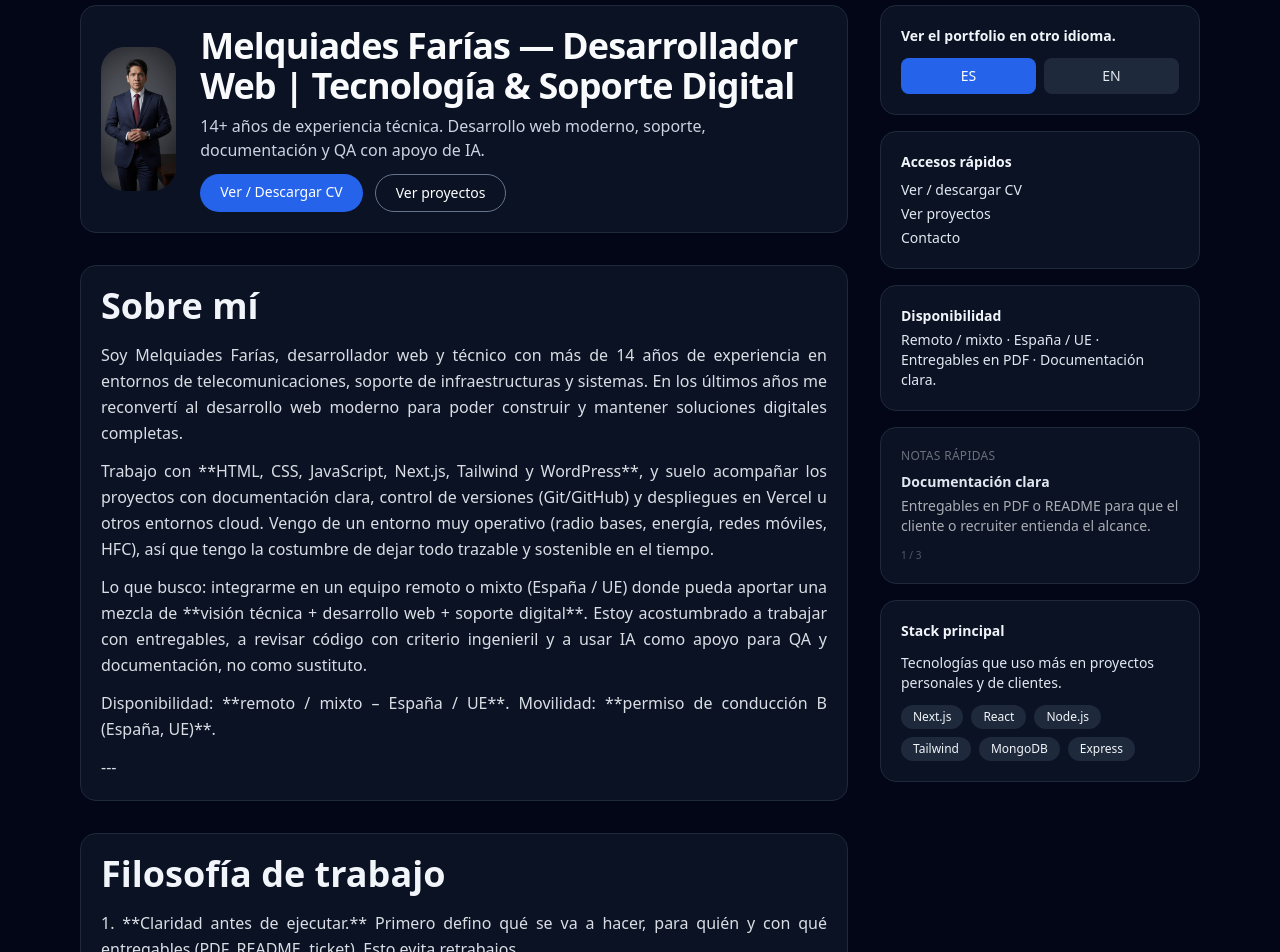
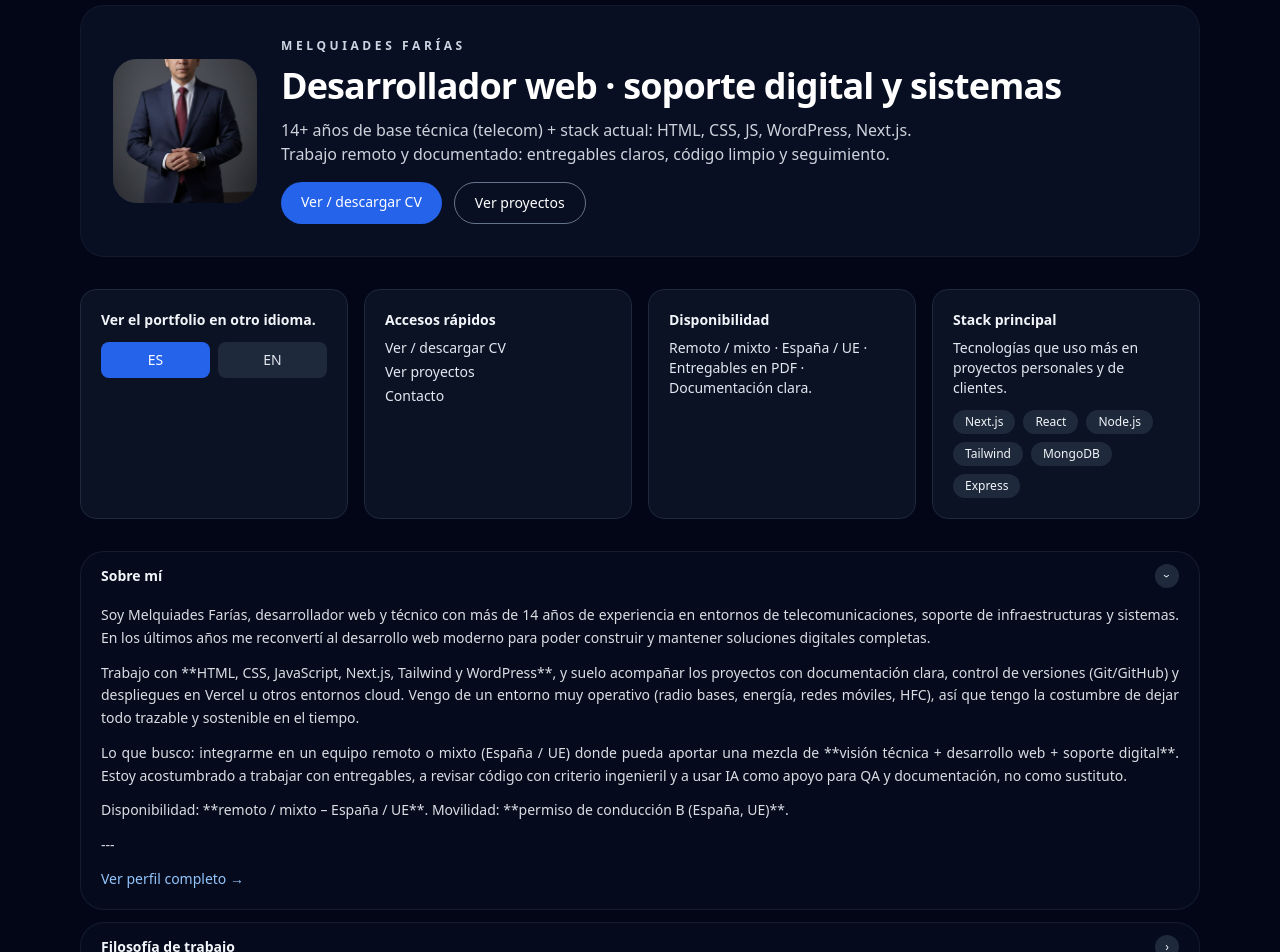
Before and after one commit to Remotas/remotas-portfolio, a Next.js app: page / in a window 1280 px wide. Shown: the part 100-1052 px from the top of the page. Built offline with nearby package versions, Linux system fonts and the light colour scheme.

Commit message:
feat(home): add accordion sections to landing

```diff
--- a/app/page.tsx
+++ b/app/page.tsx
@@ -1,26 +1,23 @@
 // app/page.tsx
-import Image from "next/image";
-import Section from "@/components/Section";
-import SkillGrid from "@/components/SkillGrid";
-import RotatingInfo from "@/components/RotatingInfo";
-import AboutCarousel from "@/components/AboutCarousel";
-import { themeTokens } from "@/theme/tokens";
 import fs from "node:fs";
 import path from "node:path";
 import YAML from "yaml";
+import Hero from "@/components/Hero";
+import SkillGrid from "@/components/SkillGrid";
+import RotatingInfo from "@/components/RotatingInfo";
+import HomeAccordion from "@/components/HomeAccordion";
+import { themeTokens } from "@/theme/tokens";
 
 export const metadata = {
   title: "Inicio",
   description:
-    "Presentación, sobre mí, filosofía de trabajo y habilidades de Melquiades Farías. Portfolio bilingüe con acceso rápido a proyectos, certificaciones y contacto.",
+    "Presentación de Melquiades Farías (Remotas Work): hero, accesos rápidos y contenido en acordeones. Portfolio bilingüe.",
   alternates: {
     canonical: "/",
   },
 };
 
-// ────────────────────────────────────────────
-// helpers para leer markdown con dos idiomas
-// ────────────────────────────────────────────
+// helpers markdown
 function removeFrontmatter(md: string) {
   if (md.startsWith("---")) {
     const end = md.indexOf("---", 3);
@@ -33,8 +30,6 @@ function removeFrontmatter(md: string) {
 
 function getMdByLang(md: string, lang: "es" | "en") {
   const clean = removeFrontmatter(md);
-
-  // tus .md tenían los marcadores ## ES / ## EN
   const markerEs = "## ES";
   const markerEn = "## EN";
 
@@ -53,7 +48,6 @@ function getMdByLang(md: string, lang: "es" | "en") {
   return finalText;
 }
 
-// para justificar párrafos cuando haga falta
 function renderParagraphs(md: string) {
   return md
     .split(/\n\s*\n/)
@@ -68,19 +62,15 @@ function renderParagraphs(md: string) {
     ));
 }
 
-// ────────────────────────────────────────────
-// Página (SERVER COMPONENT)
-// ────────────────────────────────────────────
 export default async function Home({
   searchParams,
 }: {
-  // Next 15 lo pasa como promesa
   searchParams: Promise<{ lang?: string }>;
 }) {
   const params = await searchParams;
-  const lang = params?.lang === "en" ? "en" : "es";
+  const lang: "es" | "en" = params?.lang === "en" ? "en" : "es";
 
-  // leemos los .md y el yaml
+  // leer contenido
   const contentDir = path.join(process.cwd(), "content");
   const aboutRaw = fs.readFileSync(path.join(contentDir, "about.md"), "utf8");
   const philosophyRaw = fs.readFileSync(
@@ -93,22 +83,12 @@ export default async function Home({
   );
   const skills = YAML.parse(skillsRaw) as Record<string, string[]>;
 
-  // aunque ahora no los pintemos como secciones separadas,
-  // los dejo procesados por si luego quieres usarlos en otro lado
   const aboutMd = getMdByLang(aboutRaw, lang);
   const philosophyMd = getMdByLang(philosophyRaw, lang);
 
-  // textos fijos
+  // textos UI
   const ui = {
     es: {
-      title:
-        "Melquiades Farías — Desarrollador Web | Tecnología & Soporte Digital",
-      subtitle:
-        "14+ años de experiencia técnica. Desarrollo web moderno, soporte, documentación y QA con apoyo de IA.",
-      viewCv: "Ver / Descargar CV",
-      viewProjects: "Ver proyectos",
-      skillsTitle: "Habilidades",
-      sidebar: {
       langTitle: "Ver el portfolio en otro idioma.",
       quickTitle: "Accesos rápidos",
       quickCv: "Ver / descargar CV",
@@ -120,16 +100,12 @@ export default async function Home({
       stackTitle: "Stack principal",
       stackDesc:
         "Tecnologías que uso más en proyectos personales y de clientes.",
-      },
+      aboutTitle: "Sobre mí",
+      philosophyTitle: "Filosofía de trabajo",
+      skillsTitle: "Habilidades",
+      notesTitle: "Notas rápidas",
     },
     en: {
-      title: "Melquiades Farías — Web Developer | Technology & Digital Support",
-      subtitle:
-        "14+ years of technical experience. Modern web development, support, documentation and AI-assisted QA.",
-      viewCv: "View / Download CV",
-      viewProjects: "View projects",
-      skillsTitle: "Skills",
-      sidebar: {
       langTitle: "View this portfolio in another language.",
       quickTitle: "Quick links",
       quickCv: "View / download CV",
@@ -140,15 +116,16 @@ export default async function Home({
         "Remote / hybrid · Spain / EU · PDF deliverables · Clear documentation.",
       stackTitle: "Main stack",
       stackDesc: "Technologies I use most in personal and client projects.",
-      },
+      aboutTitle: "About me",
+      philosophyTitle: "Work philosophy",
+      skillsTitle: "Skills",
+      notesTitle: "Quick notes",
     },
   }[lang];
 
-  // helper para mantener ?lang=en en los enlaces
   const withLang = (p: string) => (lang === "en" ? `${p}?lang=en` : p);
 
-  // para reutilizar el mismo estilo de tarjeta en la columna derecha
-  const cardContainer = [
+  const card = [
     themeTokens.cardRadius,
     themeTokens.cardBorder,
     themeTokens.cardBg,
@@ -157,80 +134,16 @@ export default async function Home({
 
   return (
     <main className={`min-h-screen ${themeTokens.backgroundBase} pb-12`}>
-      {/* hero */}
-      <div className="mx-auto max-w-6xl px-4 pt-8">
-        {/* layout de 2 columnas */}
-        <div className="grid gap-8 lg:grid-cols-[minmax(0,1fr)_320px]">
-          {/* columna izquierda */}
-          <div className="space-y-8">
-            <header
-              className={`${cardContainer} flex flex-col gap-6 lg:flex-row lg:items-center`}
-            >
-              <div className="relative h-32 w-32 md:h-36 md:w-36 rounded-3xl overflow-hidden bg-slate-800">
-                <Image
-                  src="/avatar.jpg"
-                  alt="Melquiades Farías"
-                  fill
-                  className="object-cover"
-                  sizes="(max-width: 768px) 128px, 144px"
-                />
-              </div>
-              <div className="space-y-2">
-                <h1 className="text-3xl md:text-4xl font-bold tracking-tight text-slate-50">
-                  {ui.title}
-                </h1>
-                <p className="text-slate-300 max-w-xl">{ui.subtitle}</p>
-                <div className="flex flex-wrap gap-3 pt-1">
-                  <a
-                    href={withLang("/cv")}
-                    className="rounded-full bg-blue-600 px-5 py-2 text-sm font-medium text-white hover:bg-blue-500 transition"
-                  >
-                    {ui.viewCv}
-                  </a>
-                  <a
-                    href={withLang("/projects")}
-                    className="rounded-full border border-slate-500 px-5 py-2 text-sm font-medium text-white hover:bg-slate-800 transition"
-                  >
-                    {ui.viewProjects}
-                  </a>
-                </div>
-              </div>
-            </header>
+      <div className="mx-auto max-w-6xl px-4 pt-8 space-y-8">
+        {/* HERO (ya está con tu foto y textos nuevos) */}
+        <Hero lang={lang} />
 
-            {/* sobre mí + filosofía en forma de secciones */}
-            <Section
-              id="about"
-              title={lang === "en" ? "About me" : "Sobre mí"}
-              headingLevel="h2"
-            >
-              <div className="space-y-3 leading-relaxed text-slate-200">
-                {renderParagraphs(aboutMd)}
-              </div>
-            </Section>
-
-            <Section
-              id="philosophy"
-              title={lang === "en" ? "Work philosophy" : "Filosofía de trabajo"}
-              headingLevel="h2"
-            >
-              <div className="space-y-3 leading-relaxed text-slate-200">
-                {renderParagraphs(philosophyMd)}
-              </div>
-            </Section>
-
-            <Section id="skills" title={ui.skillsTitle} headingLevel="h2">
-              <SkillGrid skills={skills} />
-            </Section>
-          </div>
-
-          {/* columna derecha */}
-          <aside className="space-y-4">
-            {/* selector de idioma */}
-            <div className={cardContainer}>
-              <h2
-                className={`text-sm font-semibold ${themeTokens.headingColor}`}
-              >
-                {ui.sidebar.langTitle}
+        {/* fila de tarjetas */}
+        <div className="grid gap-4 md:grid-cols-2 xl:grid-cols-4">
+          {/* idioma */}
+          <div className={card}>
+            <h2 className="text-sm font-semibold text-slate-100">
+              {ui.langTitle}
             </h2>
             <div className="mt-3 flex gap-2">
               <a
@@ -257,79 +170,121 @@ export default async function Home({
           </div>
 
           {/* accesos rápidos */}
-            <div className={`${cardContainer} space-y-2`}>
-              <h2
-                className={`text-sm font-semibold ${themeTokens.headingColor}`}
-              >
-                {ui.sidebar.quickTitle}
+          <div className={card}>
+            <h2 className="text-sm font-semibold text-slate-100">
+              {ui.quickTitle}
             </h2>
-              <ul className="space-y-1 text-sm text-slate-200">
+            <ul className="mt-2 space-y-1 text-sm text-slate-200">
               <li>
                 <a href={withLang("/cv")} className="hover:text-white">
-                    {ui.sidebar.quickCv}
+                  {ui.quickCv}
                 </a>
               </li>
               <li>
                 <a href={withLang("/projects")} className="hover:text-white">
-                    {ui.sidebar.quickProjects}
+                  {ui.quickProjects}
                 </a>
               </li>
               <li>
                 <a href={withLang("/contact")} className="hover:text-white">
-                    {ui.sidebar.quickContact}
+                  {ui.quickContact}
                 </a>
               </li>
             </ul>
           </div>
 
           {/* disponibilidad */}
-            <div
-              className={`${cardContainer} space-y-1 text-sm text-slate-200`}
-            >
-              <h2
-                className={`text-sm font-semibold ${themeTokens.headingColor}`}
-              >
-                {ui.sidebar.availabilityTitle}
+          <div className={card}>
+            <h2 className="text-sm font-semibold text-slate-100">
+              {ui.availabilityTitle}
             </h2>
-              <p>{ui.sidebar.availabilityText}</p>
+            <p className="mt-2 text-sm text-slate-200">
+              {ui.availabilityText}
+            </p>
           </div>
 
-            {/* tarjetas que rotan */}
-            <RotatingInfo lang={lang} />
-
           {/* stack principal */}
-            <div className={`${cardContainer} space-y-3`}>
-              <h2
-                className={`text-sm font-semibold ${themeTokens.headingColor}`}
-              >
-                {ui.sidebar.stackTitle}
+          <div className={card}>
+            <h2 className="text-sm font-semibold text-slate-100">
+              {ui.stackTitle}
             </h2>
-              <p className="text-sm text-slate-200">{ui.sidebar.stackDesc}</p>
-              <div className="flex flex-wrap gap-2">
-                {[
-                  "Next.js",
-                  "React",
-                  "Node.js",
-                  "Tailwind",
-                  "MongoDB",
-                  "Express",
-                ].map((item) => (
+            <p className="mt-2 text-sm text-slate-200">{ui.stackDesc}</p>
+            <div className="mt-3 flex flex-wrap gap-2">
+              {["Next.js", "React", "Node.js", "Tailwind", "MongoDB", "Express"].map(
+                (item) => (
                   <span
                     key={item}
                     className="rounded-full bg-slate-800 px-3 py-1 text-xs text-slate-100"
                   >
                     {item}
                   </span>
-                ))}
+                )
+              )}
             </div>
-            </div>
-          </aside>
           </div>
         </div>
 
-      <footer className="border-t border-slate-900/70 mt-10 py-6 text-center text-sm text-slate-500">
-        © 2025 Melquiades Farías · Hecho con Next.js + Tailwind
-      </footer>
+        {/* acordeón con todo el contenido largo */}
+        <HomeAccordion
+          defaultId="about"
+          items={[
+            {
+              id: "about",
+              title: ui.aboutTitle,
+              content: (
+                <>
+                  {renderParagraphs(aboutMd)}
+                  <a
+                    href={withLang("/cv")}
+                    className="inline-flex text-sm text-blue-300 hover:text-blue-100"
+                  >
+                    {lang === "en" ? "View full profile →" : "Ver perfil completo →"}
+                  </a>
+                </>
+              ),
+            },
+            {
+              id: "philosophy",
+              title: ui.philosophyTitle,
+              content: (
+                <>
+                  {renderParagraphs(philosophyMd)}
+                  <a
+                    href={withLang("/cv")}
+                    className="inline-flex text-sm text-blue-300 hover:text-blue-100"
+                  >
+                    {lang === "en"
+                      ? "See full philosophy →"
+                      : "Ver filosofía completa →"}
+                  </a>
+                </>
+              ),
+            },
+            {
+              id: "skills",
+              title: ui.skillsTitle,
+              content: (
+                <>
+                  <SkillGrid skills={skills} />
+                  <a
+                    href={withLang("/cv")}
+                    className="inline-flex mt-3 text-sm text-blue-300 hover:text-blue-100"
+                  >
+                    {lang === "en"
+                      ? "View full skillset →"
+                      : "Ver todas las habilidades →"}
+                  </a>
+                </>
+              ),
+            },
+            {
+              id: "notes",
+              title: ui.notesTitle,
+              content: <RotatingInfo lang={lang} />,
+            },
+          ]}
+        />
+      </div>
     </main>
   );
 }
--- a/components/Hero.tsx
+++ b/components/Hero.tsx
@@ -6,72 +6,52 @@ type HeroProps = {
 };
 
 export default function Hero({ lang }: HeroProps) {
-  // ajusta este nombre según el archivo real que tengas en /public
-  const photoSrc = "/profile.jpg";
+  // usamos la foto que SÍ tienes en /public
+  const photoSrc = "/avatar.jpg";
 
   const heroContent =
     lang === "es"
       ? {
           name: "Melquiades Farías",
           headline: "Desarrollador web · soporte digital y sistemas",
-          line1:
-            "14+ años de base técnica (telecom) + stack actual: HTML, CSS, JS, WordPress, Next.js.",
-          line2:
-            "Trabajo remoto y documentado: entregables claros, código limpio y seguimiento.",
+          sub: "14+ años de base técnica (telecom) + stack actual: HTML, CSS, JS, WordPress, Next.js. Trabajo remoto y documentado: entregables claros, código limpio y seguimiento.",
           primaryBtn: "Ver / descargar CV",
           secondaryBtn: "Ver proyectos",
           cvHref: "/cv",
           projectsHref: "/projects",
+          badge: "Foto de Melquiades Farías",
         }
       : {
           name: "Melquiades Farías",
           headline: "Web developer · digital & systems support",
-          line1:
-            "14+ years of technical background (telecom) + modern web stack: HTML, CSS, JS, WordPress, Next.js.",
-          line2: "Remote-ready, documented and maintainable work.",
+          sub: "14+ years of technical background (telecom) + modern web stack: HTML, CSS, JS, WordPress, Next.js. Remote-ready, documented and maintainable work.",
           primaryBtn: "View / download CV",
           secondaryBtn: "View projects",
           cvHref: "/cv?lang=en",
           projectsHref: "/projects?lang=en",
+          badge: "Photo of Melquiades Farías",
         };
 
   return (
-    <header className="bg-slate-900/70 rounded-3xl p-6 md:p-8 flex flex-col md:flex-row gap-6 items-center md:items-stretch">
-      {/* Foto / avatar */}
-      <div className="w-28 h-28 md:w-32 md:h-auto md:min-h-56 rounded-3xl overflow-hidden bg-slate-800 flex-shrink-0 relative">
+    <header className="rounded-3xl bg-slate-900/60 border border-slate-800/40 p-6 md:p-8 flex flex-col gap-6 md:flex-row md:items-center">
+      <div className="relative h-32 w-32 md:h-36 md:w-36 rounded-3xl overflow-hidden bg-slate-800 shrink-0">
         <Image
           src={photoSrc}
-          alt={
-            lang === "es"
-              ? "Foto de Melquiades Farías"
-              : "Photo of Melquiades Farías"
-          }
+          alt={heroContent.badge}
           fill
           className="object-cover"
-          priority
+          sizes="144px"
         />
       </div>
-
-      {/* Texto principal */}
-      <div className="flex-1 space-y-4 text-left">
-        {/* Nombre como pequeño label arriba */}
-        <p className="text-sm uppercase tracking-wide text-slate-200/80">
+      <div className="space-y-3">
+        <p className="text-xs font-semibold tracking-[0.3em] text-slate-300 uppercase">
           {heroContent.name}
         </p>
-
-        {/* Headline principal */}
-        <h1 className="text-3xl md:text-4xl font-bold leading-tight text-white">
+        <h1 className="text-3xl md:text-4xl font-bold tracking-tight text-white">
           {heroContent.headline}
         </h1>
-
-        {/* Líneas descriptivas */}
-        <div className="space-y-1 text-slate-100/90">
-          <p className="max-w-2xl">{heroContent.line1}</p>
-          <p className="max-w-2xl">{heroContent.line2}</p>
-        </div>
-
-        {/* CTA */}
-        <div className="flex flex-wrap gap-3 pt-2">
+        <p className="text-slate-200/90 max-w-2xl">{heroContent.sub}</p>
+        <div className="flex flex-wrap gap-3 pt-1">
           <a
             href={heroContent.cvHref}
             className="bg-blue-600 hover:bg-blue-500 text-white px-5 py-2.5 rounded-full text-sm font-medium transition-colors"
--- /dev/null
+++ b/components/HomeAccordion.tsx
@@ -0,0 +1,57 @@
+// components/HomeAccordion.tsx
+"use client";
+
+import { useState, ReactNode } from "react";
+
+type HomeAccordionItem = {
+  id: string;
+  title: string;
+  content: ReactNode;
+};
+
+export default function HomeAccordion({
+  items,
+  defaultId,
+}: {
+  items: HomeAccordionItem[];
+  defaultId: string;
+}) {
+  const [openId, setOpenId] = useState(defaultId);
+
+  return (
+    <div className="space-y-3">
+      {items.map((item) => {
+        const isOpen = item.id === openId;
+        return (
+          <div
+            key={item.id}
+            className="rounded-3xl border border-slate-800/60 bg-slate-900/30 overflow-hidden"
+          >
+            <button
+              type="button"
+              onClick={() => setOpenId(item.id)}
+              className="flex w-full items-center justify-between px-5 py-3 text-left"
+            >
+              <span className="text-sm font-semibold text-slate-100">
+                {item.title}
+              </span>
+              <span
+                className={`inline-flex h-6 w-6 items-center justify-center rounded-full bg-slate-800 text-xs text-slate-100 transition-transform ${
+                  isOpen ? "rotate-90" : ""
+                }`}
+              >
+                ›
+              </span>
+            </button>
+
+            {isOpen ? (
+              <div className="px-5 pb-5 pt-1 text-sm text-slate-100/90 space-y-3">
+                {item.content}
+              </div>
+            ) : null}
+          </div>
+        );
+      })}
+    </div>
+  );
+}
```
Lines whose indentation alone changed are shown as unchanged.
